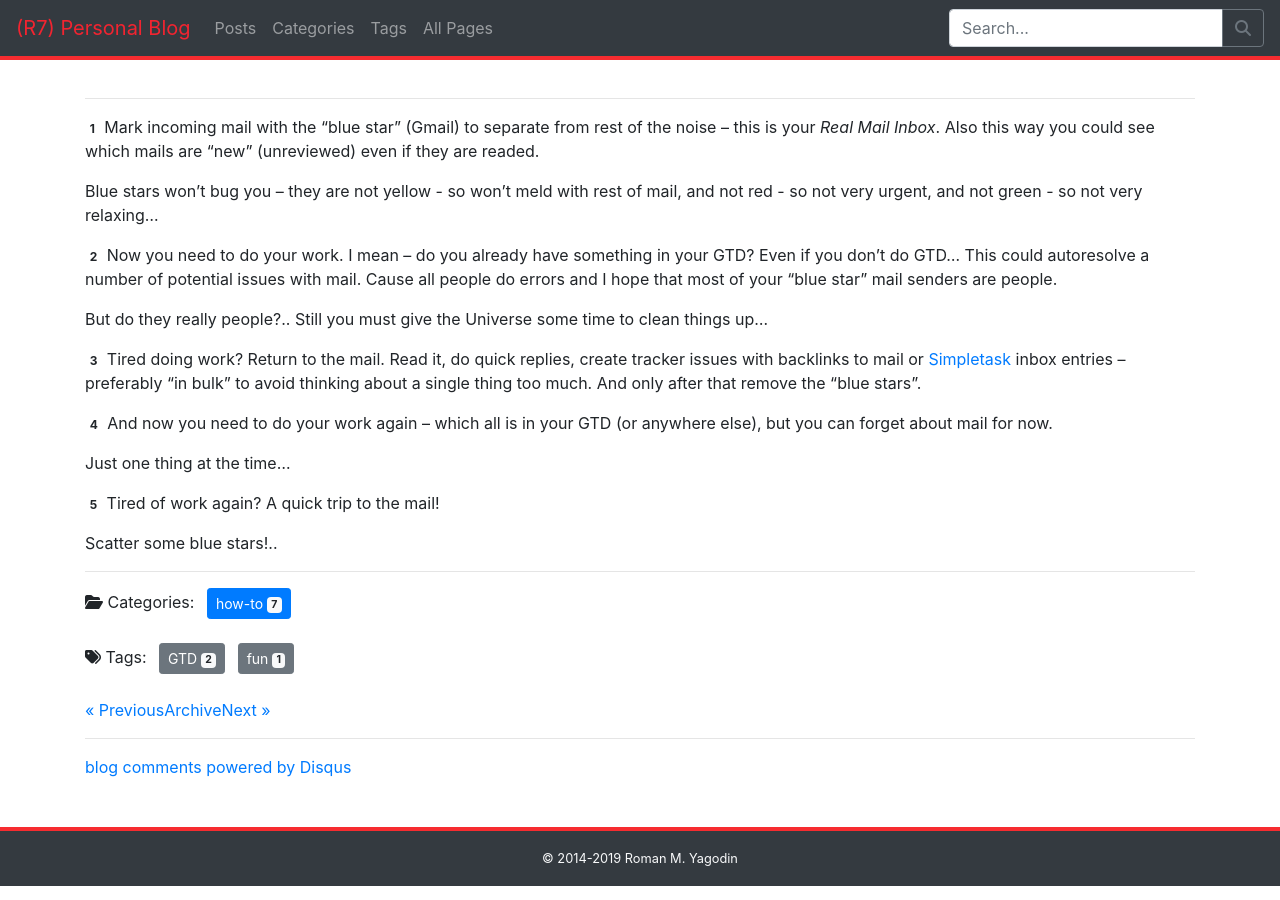
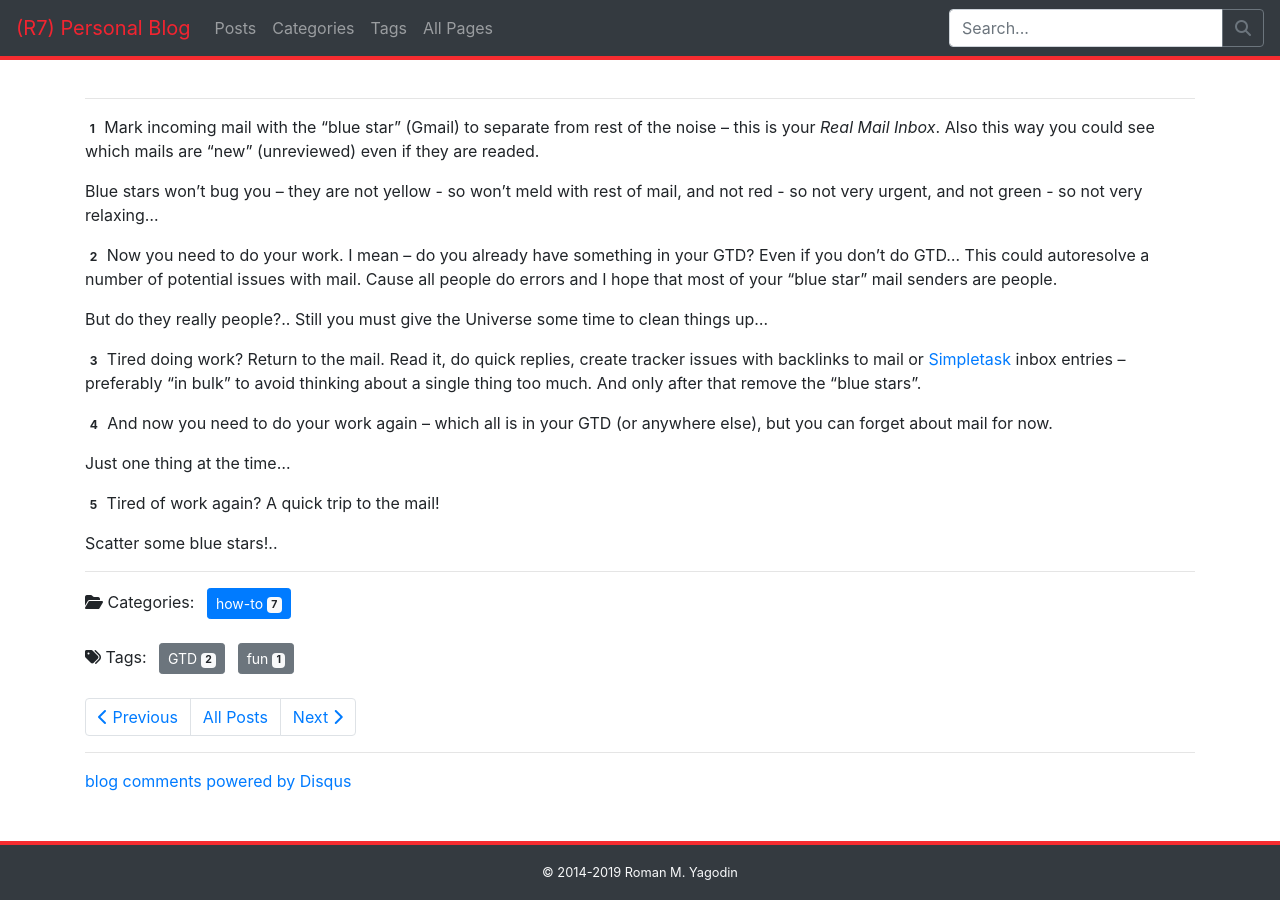
Before and after one commit to roman-yagodin/roman-yagodin.github.io, a Jekyll site: the page built from _posts/2019-06-21-blue-star-email-parsing-essay.md, in a window 1280 px wide and 900 px high, scrolled down 244 px. Built offline with Jekyll 4.4.1, drawn with Linux system fonts in a browser that asks for light colours; nearby versions of some CDN libraries; comment, search, counter and statistics services are not loaded.

Commit message:
Fix pagination

```diff
--- a/_config.yml
+++ b/_config.yml
@@ -73,9 +73,9 @@ JB :
   # These paths are to the main pages Jekyll-Bootstrap ships with.
   # Some JB helpers refer to these paths; change them here if needed.
   #
-  archive_path: /archive.html
-  categories_path : /categories.html
-  tags_path : /tags.html
+  archive_path: /1_posts.html
+  categories_path : /2_categories.html
+  tags_path : /3_tags.html
   atom_path : /atom.xml
   rss_path : /rss.xml
 
--- a/_includes/themes/bootstrap-4/post.html
+++ b/_includes/themes/bootstrap-4/post.html
@@ -51,15 +51,15 @@
 
       <ul class="pagination">
       {% if page.previous %}
-        <li class="prev"><a href="{{ BASE_PATH }}{{ page.previous.url }}" title="{{ page.previous.title }}">&laquo; Previous</a></li>
+        <li class="page-item prev"><a class="page-link" href="{{ BASE_PATH }}{{ page.previous.url }}" title="{{ page.previous.title }}"><i class="fas fa-chevron-left"></i> Previous</a></li>
       {% else %}
-        <li class="prev disabled"><a>&larr; Previous</a></li>
+        <li class="page-item prev disabled"><a class="page-link"><i class="fas fa-chevron-left"></i> Previous</a></li>
       {% endif %}
-        <li><a href="{{ BASE_PATH }}{{ site.JB.archive_path }}">Archive</a></li>
+        <li><a href="{{ BASE_PATH }}{{ site.JB.archive_path }}" class="page-link">All Posts</a></li>
       {% if page.next %}
-        <li class="next"><a href="{{ BASE_PATH }}{{ page.next.url }}" title="{{ page.next.title }}">Next &raquo;</a></li>
+        <li class="page-item next"><a class="page-link" href="{{ BASE_PATH }}{{ page.next.url }}" title="{{ page.next.title }}">Next <i class="fas fa-chevron-right"></i></a></li>
       {% else %}
-        <li class="next disabled"><a>Next &rarr;</a>
+        <li class="page-item next disabled"><a class="page-link">Next <i class="fas fa-chevron-right"></i></a>
       {% endif %}
       </ul>
 
```
